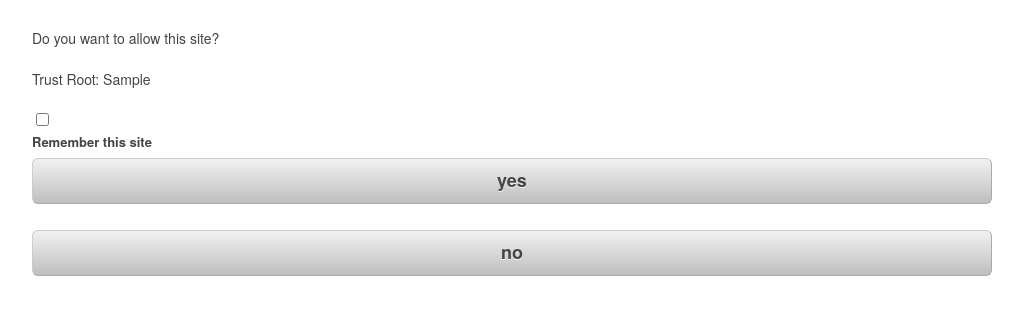
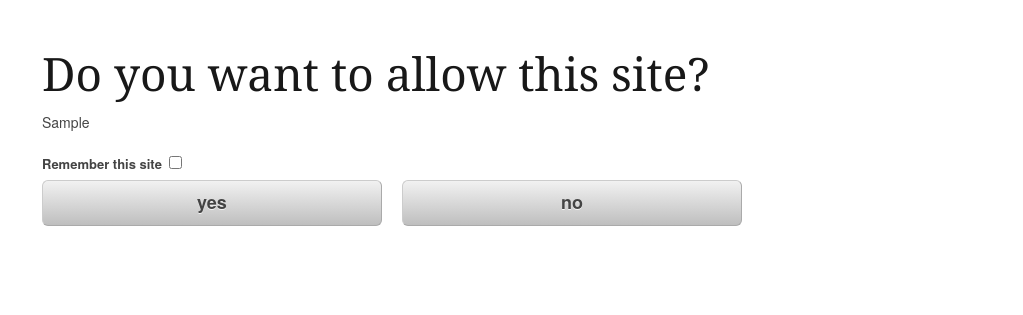
Before and after one commit to ErinCall/identity, a Flask app: template identity/templates/decide.html.jinja in a window 1280 px wide. Shown: the top 315 px of the page, without its empty margins (128-1151 px from the left). Run offline with Flask 2, Linux system fonts and the light colour scheme; the template is opened without the code that fills it: most values are stand-ins (such as "Sample title", 1, 10 or a date in 2020).

Commit message:
Make decision.html look nice

```diff
--- a/identity/templates/decide.html.jinja
+++ b/identity/templates/decide.html.jinja
@@ -1,12 +1,18 @@
 {% extends 'layout.html.jinja' %}
 {%block content%}
-    <div>
-        <p>Do you want to allow this site?</p>
-        <form action="/allow" method="POST">
-            <p>Trust Root: {{trust_root}}</p>
-            <input type="checkbox" id="remember" name="remember" value="yes">
-            <label for="remember">Remember this site</label>
+    <form action="/allow" method="POST">
+        <div class="twelve columns">
+            <h1>Do you want to allow this site?</h1>
+            <p>{{trust_root}}</p>
+            <label for="remember">
+                Remember this site
+                <input type="checkbox" id="remember" name="remember" value="yes">
+            </label>
+        </div>
+        <div class="six columns">
             <input type="submit" name="yes" value="yes">
+        </div>
+        <div class="six columns">
             <input type="submit" name="no" value="no">
         </form>
     </div>
```
